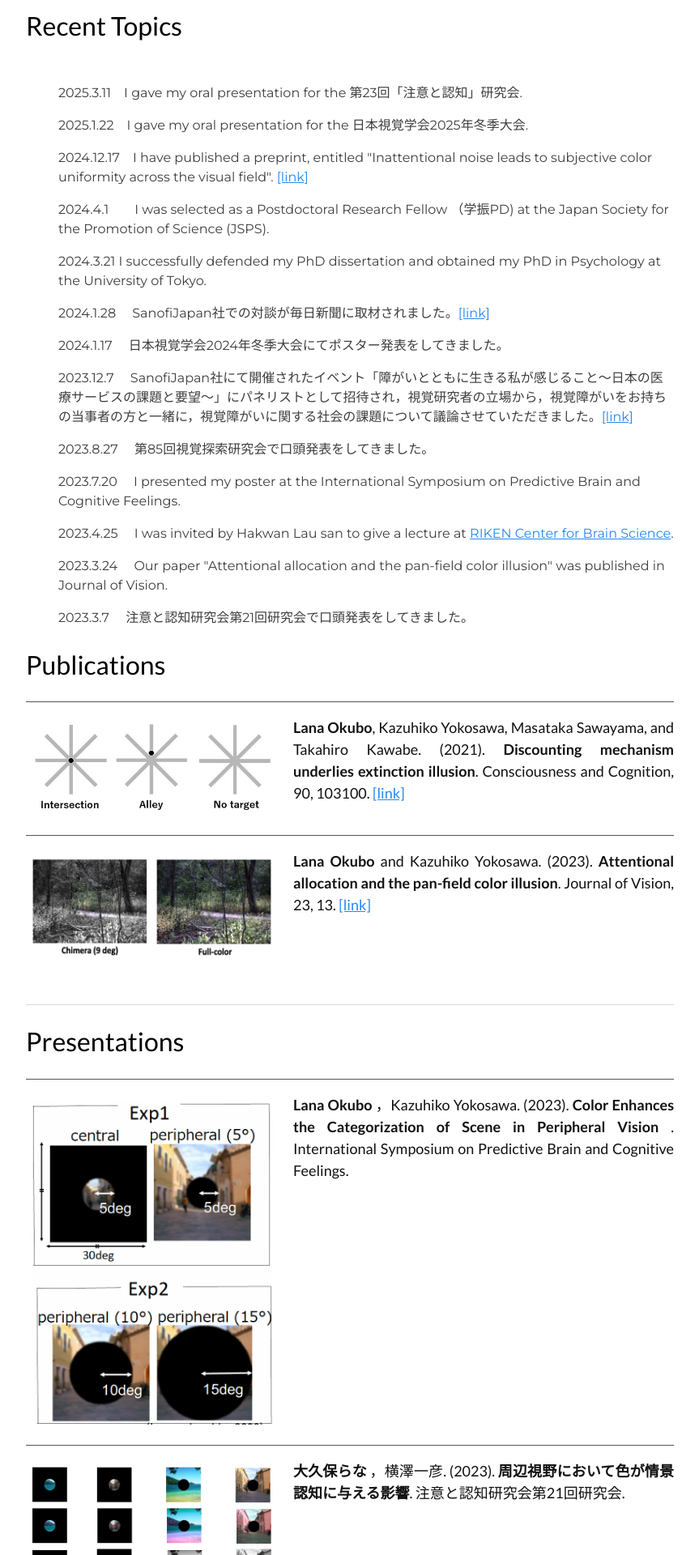
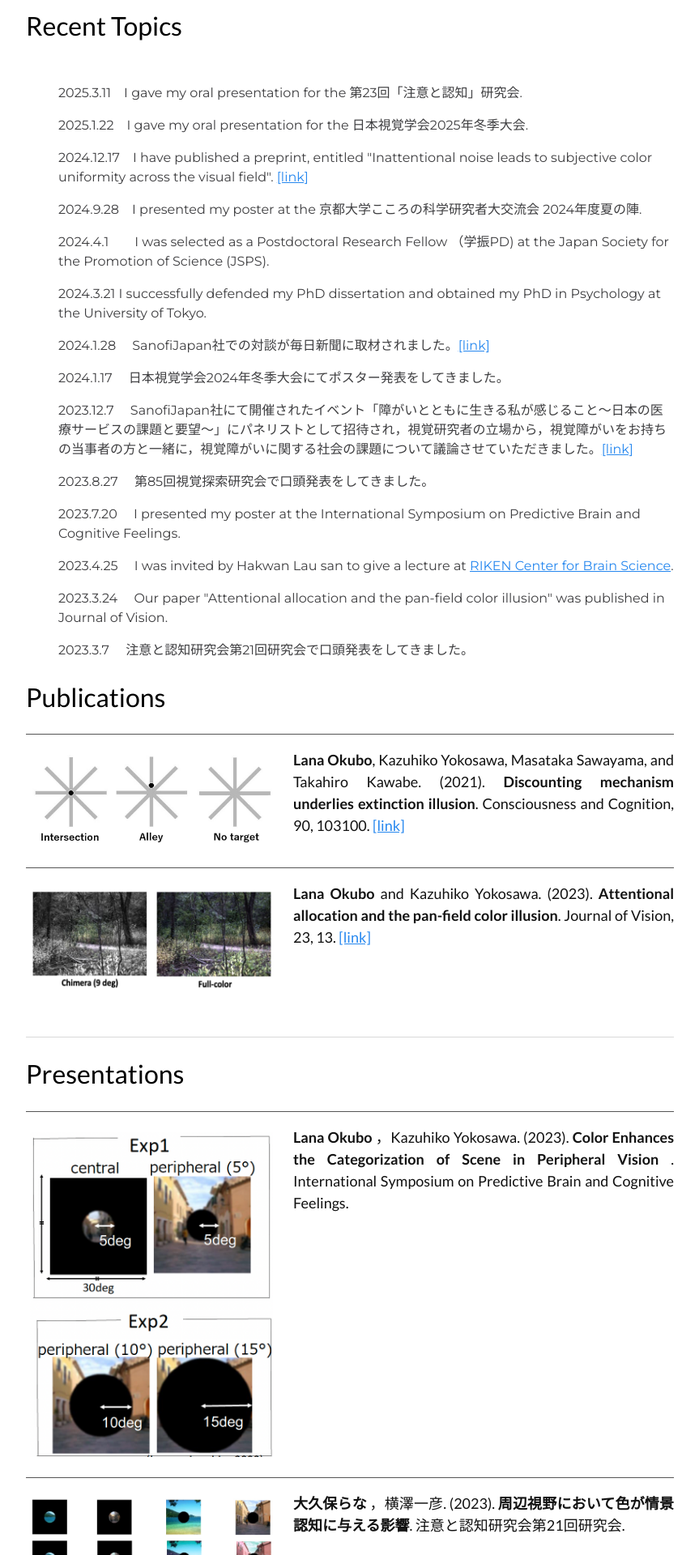
Before and after one commit to LNOKB/lnokb.github.io, a Jekyll site: the page built from index.html, in a window 1280 px wide. Shown: the part 923-2843 px from the top of the page at 81% size, without its empty margins (208-1071 px from the left). Built offline with Jekyll 4.4.1, drawn with Linux system fonts in a browser that asks for light colours.

Commit message:
Update index.html

```diff
--- a/index.html
+++ b/index.html
@@ -56,6 +56,10 @@ layout: home-page
 
       <p class="subtitle">
         2024.12.17　I have published a preprint, entitled "Inattentional noise leads to subjective color uniformity across the visual field". <a href="https://osf.io/preprints/psyarxiv/2caut" target="_blank">[link]</a>
+      </p>
+
+      <p class="subtitle">
+        2024.9.28　I presented my poster at the 京都大学こころの科学研究者大交流会 2024年度夏の陣.
       </p>
 
       <p class="subtitle">
```
